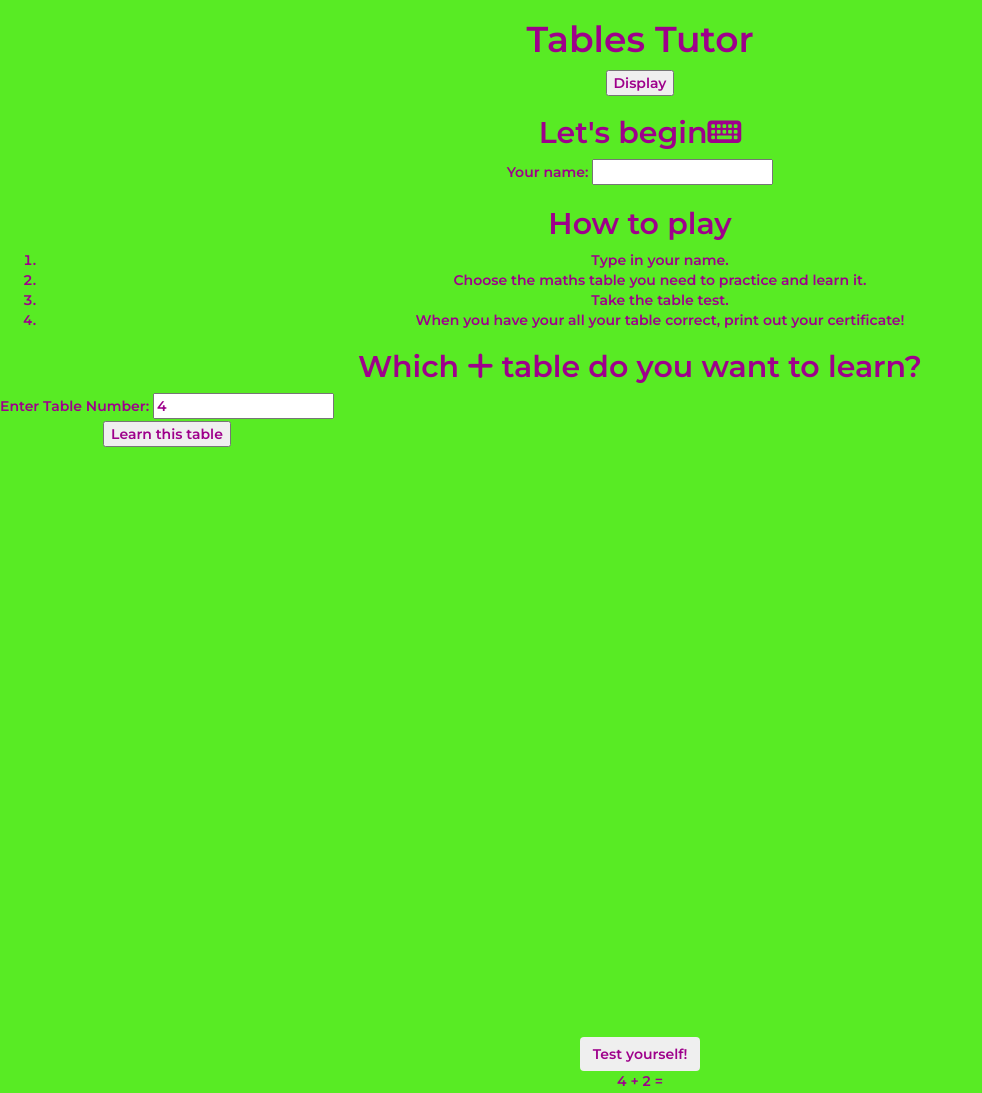
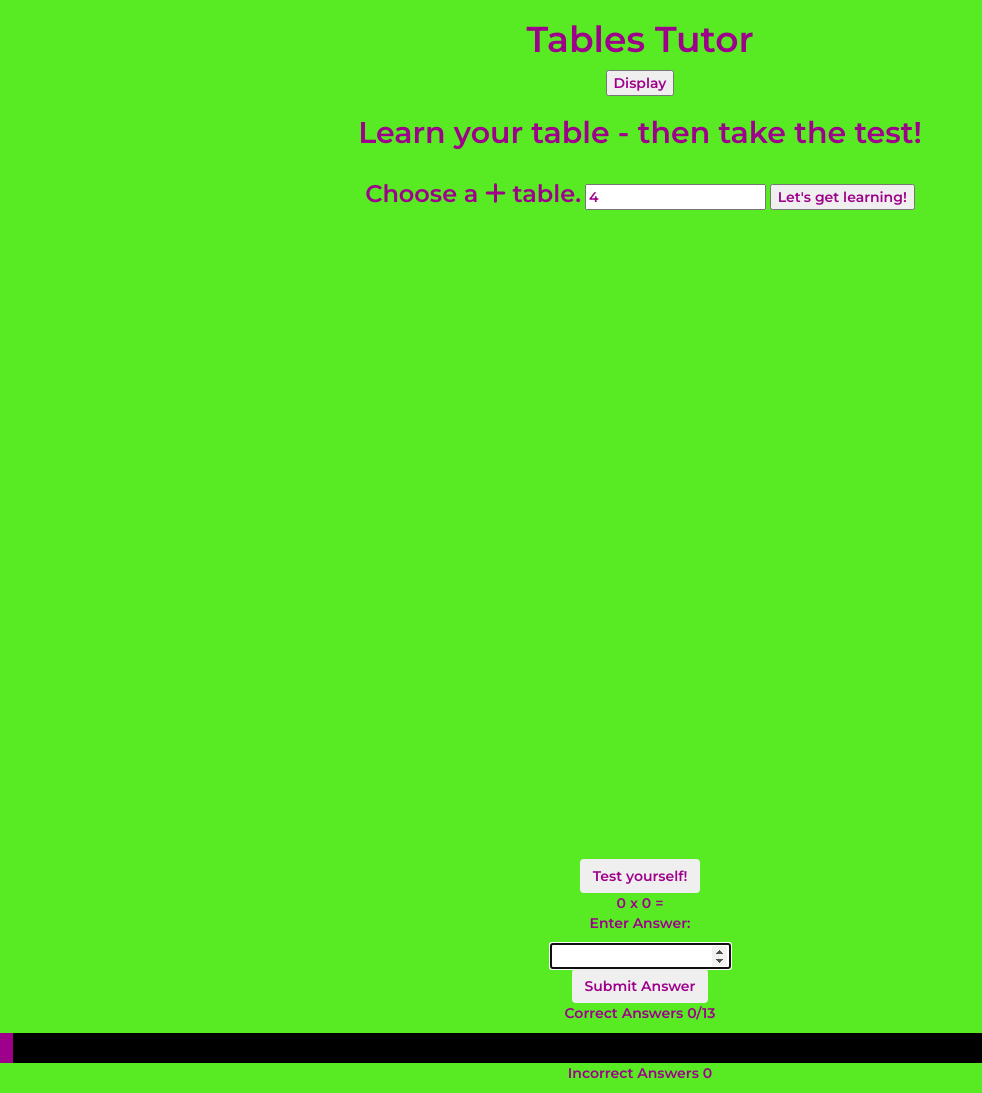
Before and after one commit to lastchancebar/TablesTutor, a plain HTML site: page index.html in a window 1280 px wide. Shown: the top 1093 px of the page, without its empty margins (0-982 px from the left). Drawn offline with nearby package versions, Linux system fonts and the light colour scheme.

Commit message:
shorten content of index.html

```diff
--- a/assets/css/style.css
+++ b/assets/css/style.css
@@ -5,7 +5,11 @@ font-family:"montserrat";
 text-align: center;
 }
 
-
+#addTables{
+  text-align:center;
+  width:100%;
+  height:700px;
+}
 
 .test-area span {
   font-size:300%;
--- a/assets/js/test.js
+++ b/assets/js/test.js
@@ -2,7 +2,7 @@ function myfunction()
  {
 document.write("welcome to Javatpoint");
  }
- function getCert(){
+ /*function getCert(){
 
     document.write('<h2>Certificate</h2>');
 
@@ -13,9 +13,9 @@ document.write("welcome to Javatpoint");
 
      document.write('Date');
 
-   }
+   }*/
 
-   const colors = [ '#ff0000', 'White', '#ff007f', '#7627ff', '#ffff00', '#000'];
+   const colors = [ '#ff0000', 'White', '#b35900', '#7627ff', '#ffff00', '#000','#0000ff','#990000','#001a00','#333399'];
 
    function getTable(){
      document.getElementById('playGround').innerHTML='';
@@ -43,20 +43,20 @@ document.write("welcome to Javatpoint");
      document.getElementById('playGround').appendChild(type);
 
    }
-   document.addEventListener("DOMContentLoaded", function () {
+   document.addEventListener("DOMContentLoaded", function() {
 	let buttons = document.getElementsByTagName("button");
+
 	for (let button of buttons) {
-        button.addEventListener('click', function () {
+		button.addEventListener("click", function() {
 			if (this.getAttribute("data-type") === "submit") {
 				checkAnswer();
 			} else {
 				let gameType = this.getAttribute("data-type");
 				runGame(gameType);
 			}
+		});
+	}
 
-            })
-
-    }
     document.getElementById("answer-box").addEventListener("keydown", function(event)
 { if (event.key ==="Enter"){
     checkAnswer();
@@ -64,6 +64,7 @@ document.write("welcome to Javatpoint");
 
 })
         runGame("addition");
+
   })
 
 /**
@@ -78,15 +79,13 @@ function runGame(gameType) {
     let num1 = parseInt(document.getElementById('tableNumber').value);
     let num2 = Math.floor(Math.random() * 12);
 
+}
+
 if (gameType === "addition") {
     displayAdditionQuestion(num1, num2);
+}
 
 
-}else {
-    alert(`Unknown game type: ${gameType}`);
-    throw `Unknown game type: ${gameType}. Aborting!`;
-}
-}
 /*
 * compares the user input to the first element in the calculateCorrectAmswer array  */
 function checkAnswer() {
--- a/index.html
+++ b/index.html
@@ -15,7 +15,7 @@
     <link rel="stylesheet" href="https://cdnjs.cloudflare.com/ajax/libs/font-awesome/5.15.4/css/all.min.css">
     <link rel="stylesheet" href="assets/css/style.css">
 
-    <title>Table Tutor</title>
+    <title>Tables Tutor</title>
 </head>
 
 <body>
@@ -24,9 +24,9 @@
     <input type = "button" onclick = "myfunction()" value = "Display">
 
 
-            <h2>Let's begin<i class="fas fa-keyboard"></i></h2>
+           <!-- <h2>Let's begin<i class="fas fa-keyboard"></i></h2>
             <label for="name">Your name:</label>
-            <input id="name" class="text-input" name="name" type="text" required>
+            <input id="name" class="text-input" name="name" type="text" required>-->
 
 
 
@@ -34,26 +34,18 @@
 
 
     <div>
-        <h2> How to play</h2>
-        <ol class="instructions">
-            <li> Type in your name.</li>
-            <li>Choose the maths table you need to practice and learn it.</li>
-            <li>Take the table test.</li>
-            <li>When you have your all your table correct, print out your certificate!</li>
-        </ol>
+
+        <h2> Learn your table - then take the test!</h2>
     </div>
     <div class="learn-area">
-        <h2>Which  <i class="fas fa-plus"></i> table do you want to learn?</h2>
         <table id="addTables">
-<tr>
-    <td>
-        <label for="tableNumber">Enter Table Number:</label>
+            <tr>
+        <td>
+
+        <label for="tableNumber"><h3>Choose a  <i class="fas fa-plus"></i> table.</h3></label>
         <input type="text" id="tableNumber" placeholder="table number" value="4"/>
-    </td>
-</tr>
-<tr>
-    <td>
-        <button onClick='getTable()' onMouseOver="this.style.color='red'" onMouseOut="this.style.color='black'">Learn this table</button> </td>
+
+        <button onClick='getTable()' onMouseOver="this.style.color='red'" onMouseOut="this.style.color='black'">Let's get learning!</button> </td>
 </tr>
 <tr>
 <td colspan="2"><ol id="playGround" style='height:580px;'></ol>
@@ -62,9 +54,6 @@
 </tr>
 </table>
         </table>
-
-
-
 
 
         </div>
@@ -94,12 +83,12 @@
           </div>
           <p class ="scores">Incorrect Answers <span id="incorrect">0</p>
           </div>
-           <div class="reward-area">
+          <!-- <div class="reward-area">
             <h2> Congratulations!</h2>
             <p> You know your <i class="fas fa-plus"></i><span id="tableNumber"></span> tables!</p>
             <input type="button" onclick="getCert()" value="Get your Certificate">
             <button data-type="submit" class="btn btn--gray">Print your Certificate!</button>
-        </div>
+        </div>-->
         <footer> bonus challenge?? timer?? </footer>
 
         <!--font awesome icons used in theis website-->
```
Lines whose indentation alone changed are shown as unchanged.
